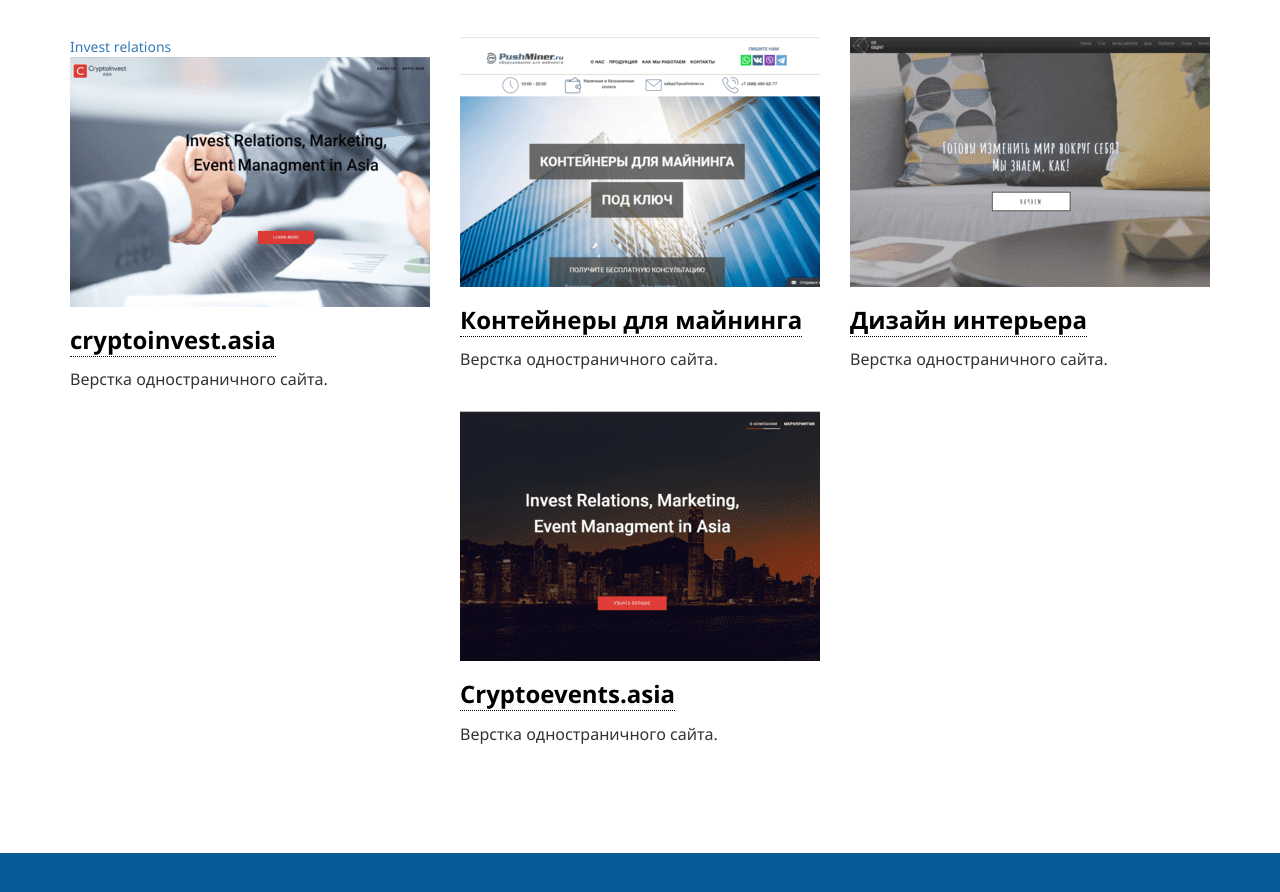
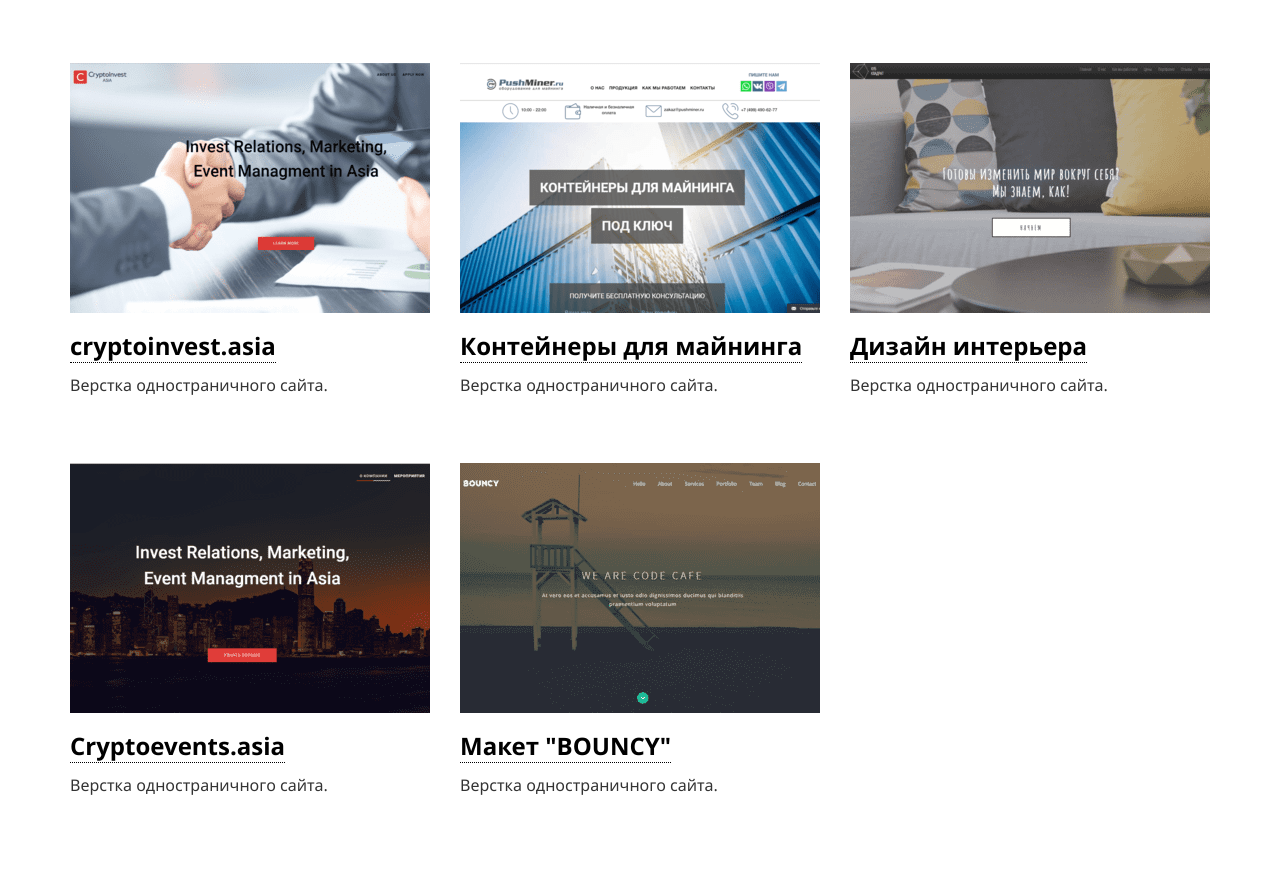
Before and after one commit to Lareta064/aboutme, a plain HTML site: page index.html in a window 1280 px wide. Shown: the part 1386-2278 px from the top of the page. Drawn offline with nearby package versions, Linux system fonts and the light colour scheme.

Commit message:
new work-1

```diff
--- a/css/main.css
+++ b/css/main.css
@@ -809,6 +809,13 @@
   margin-right: auto;
   margin-bottom: 40px;
   max-width: 360px;
+
+}
+@media (min-width: 768px){
+ .portfolio-item{
+  height: 360px;
+ }
+
 }
 .portfolio-item__img {
   position: relative;
--- a/index.html
+++ b/index.html
@@ -235,10 +235,9 @@
           <!--//portfolio item-->
 
           <!--portfolio item_4 (img+title+descrip-->
-          <div class=" col-sm-4 col-lg-4 mix tutorial">
+          <div class=" col-sm-4 col-lg-4 mix payed all">
             <div class="portfolio-item">
 
-                <a href="http://cryptoinvest.asia" target="_blank">Invest relations</a>
               <a href="http://cryptoinvest.asia" class="fancybox portfolio-item__img" rel="group" title="макет Органика">
                 <!--block search -->
                 <div class="portfolio-item__img__hover">
@@ -262,7 +261,7 @@
 
            <!--portfolio item_5 (img+title+descrip-->
 
-          <div class=" col-sm-4 col-lg-4 mix tutorial">
+          <div class=" col-sm-4 col-lg-4 mix payed all">
             <div class="portfolio-item">
 
               <a href="http://pushminer-kontejnery.ru" class="fancybox portfolio-item__img" rel="group" title="Контейнеры для майнинга">
@@ -286,7 +285,7 @@
            <!--portfolio item_6 (img+title+descrip-->
 
 
-          <div class=" col-sm-4 col-lg-4 mix tutorial">
+          <div class=" col-sm-4 col-lg-4 mix payed all">
             <div class="portfolio-item">
 
               <a href="usercontent/img/full/organic.png" class="fancybox portfolio-item__img" rel="group" title="Дизайн интерьера">
@@ -308,7 +307,7 @@
           </div>
 
                 <!--portfolio item_7 (img+title+descrip-->
-          <div class=" col-sm-4 col-lg-4 mix tutorial">
+          <div class=" col-sm-4 col-lg-4 mix payed all">
             <div class="portfolio-item">
 
               <a href="https://cryptoevents.asia" class="fancybox portfolio-item__img" rel="group" title="Invest relations">
@@ -322,6 +321,27 @@
               </a>
               <div class="portfolio-item__title">
                 <a href="https://cryptoevents.asia" target="_blank">Cryptoevents.asia</a>
+              </div>
+              <div class="portfolio-item__description">
+                Верстка одностраничного сайта.
+              </div>
+            </div>
+          </div>
+                    <!--portfolio item_8 (img+title+descrip-->
+          <div class=" col-sm-4 col-lg-4 mix tutorial all">
+            <div class="portfolio-item">
+
+              <a href="usercontent/img/full/bouncy.jpg" class="fancybox portfolio-item__img" rel="group" title="Invest relations">
+                <!--block search -->
+                <div class="portfolio-item__img__hover">
+                 <i class="fa fa-search" aria-hidden="true"></i><br>
+                 <span>смотреть макет</span>
+                </div>
+                <!--//block search -->
+                <img src="img/usercontent/img/bouncy.png">
+              </a>
+              <div class="portfolio-item__title">
+                <a href="https://lareta064.github.io/bouncy/" target="_blank">Макет "BOUNCY"</a>
               </div>
               <div class="portfolio-item__description">
                 Верстка одностраничного сайта.
```
Also changed, not shown: img/usercontent/img/bouncy.png (added), 1 other file.
